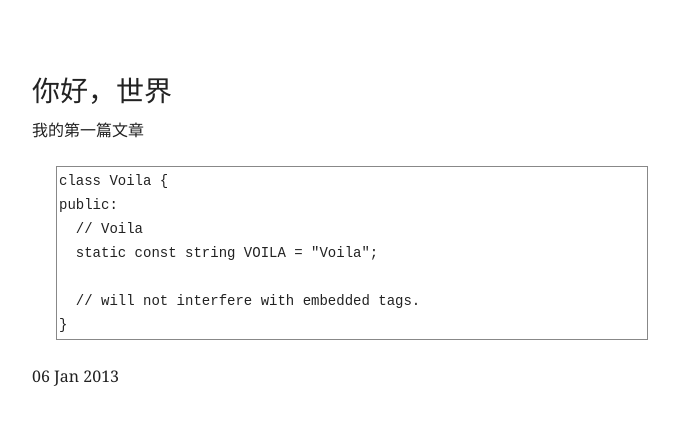
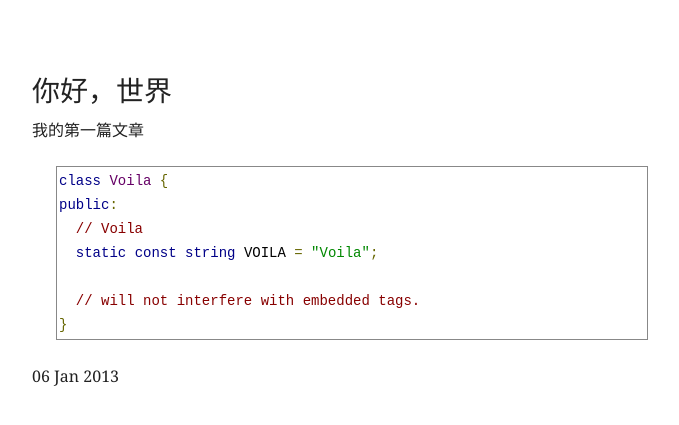
Before and after one commit to since1q80/me, a Jekyll site: the page built from _posts/2013-01-06-hello-world.html, in a window 1280 px wide. Shown: the top 425 px of the page, without its empty margins (288-967 px from the left). Built offline with Jekyll 4.4.1, drawn with Linux system fonts in a browser that asks for light colours; Markdown is read by kramdown in place of the engine named in the settings.

Commit message:
update 1st blog

```diff
--- a/_layouts/default.html
+++ b/_layouts/default.html
@@ -7,7 +7,7 @@
 <script type="text/javascript" src="/me/javascript/prettify.js"></script>
 <title>{{ page.title }}</title>
 </head>
-<body>
+<body onload="prettyPrint()">
 
 　　　　{{ content }}
 
```
